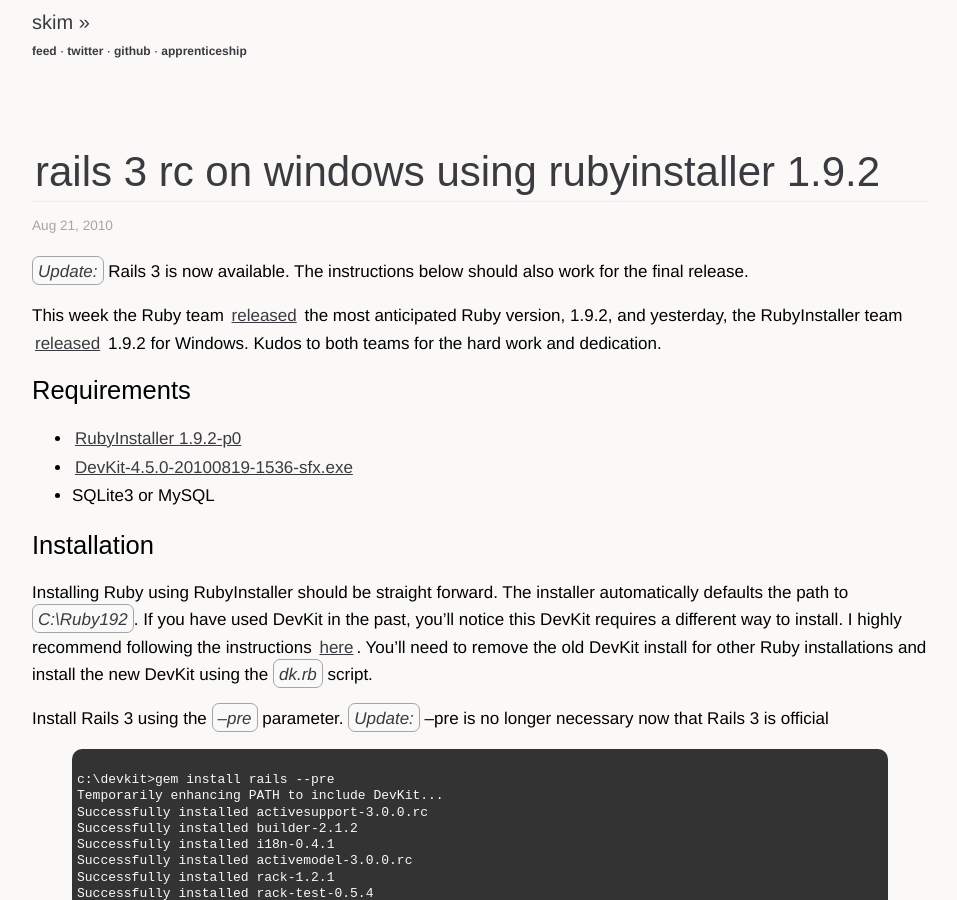
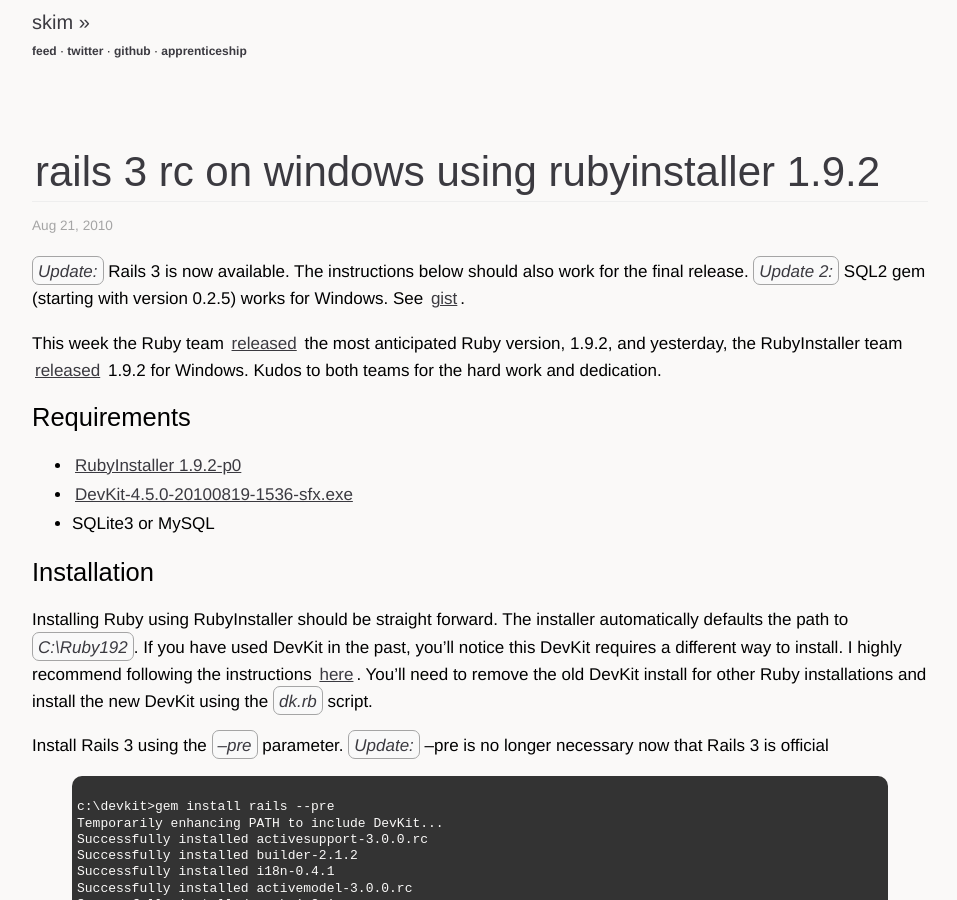
Before and after one commit to sl4m/sl4m.github.com, a Jekyll site: the page built from _posts/2010-08-21-rails-3-rc-on-windows-using-rubyinstaller-192.markdown, in a window 1280 px wide and 900 px high. Shown: the whole window, without its empty margins (160-1117 px from the left). Built offline with Jekyll 4.4.1, drawn with Linux system fonts in a browser that asks for light colours; comment, search, counter and statistics services are not loaded.

Commit message:
updated post

```diff
--- a/_posts/2010-08-21-rails-3-rc-on-windows-using-rubyinstaller-192.markdown
+++ b/_posts/2010-08-21-rails-3-rc-on-windows-using-rubyinstaller-192.markdown
@@ -8,6 +8,7 @@
 ---
 
 *Update:* Rails 3 is now available.  The instructions below should also work for the final release.
+*Update 2:* SQL2 gem (starting with version 0.2.5) works for Windows.  See [gist](http://gist.github.com/635442).
 
 This week the Ruby team [released](http://blade.nagaokaut.ac.jp/cgi-bin/scat.rb/ruby/ruby-talk/367983) the most anticipated Ruby version, 1.9.2, and yesterday, the RubyInstaller team [released](http://groups.google.com/group/rubyinstaller/browse_thread/thread/67902a04f12cc726#) 1.9.2 for Windows.  Kudos to both teams for the hard work and dedication.
 
```
